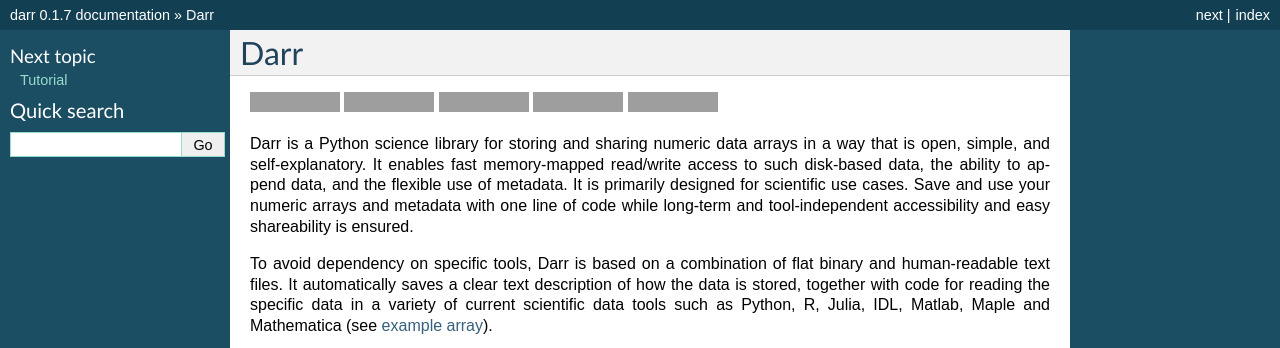
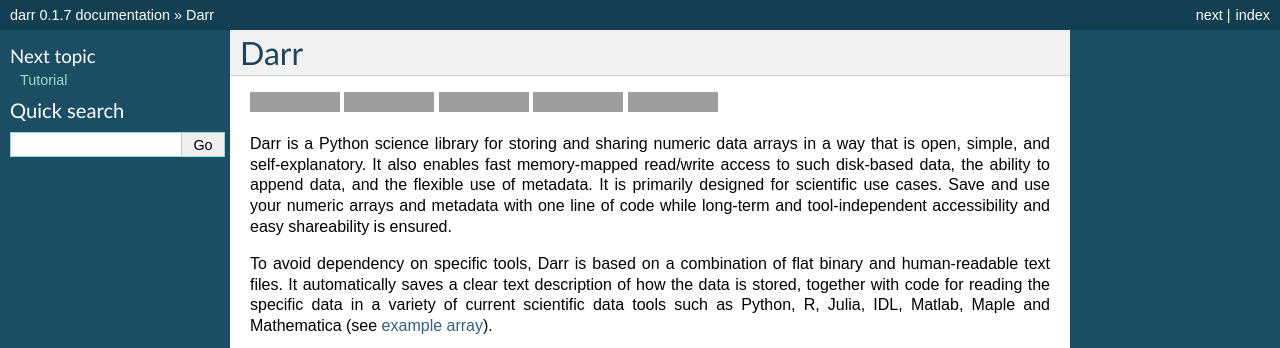
Before and after one commit to gbeckers/Darr, a Sphinx documentation site: the page built from docs/index.rst, in a window 1280 px wide, cut to the strip 0-348 px from the top of the page. Built offline with Sphinx 7.4.7, drawn with Linux system fonts in a browser that asks for light colours; grey boxes are pictures that could not be loaded.

Commit message:
small doc fix

```diff
--- a/README.rst
+++ b/README.rst
@@ -6,7 +6,7 @@
 
 
 Darr is a Python science library for storing and sharing numeric data arrays
-in a way that is open, simple, and self-explanatory. It enables fast
+in a way that is open, simple, and self-explanatory. It also enables fast
 memory-mapped read/write access to such disk-based data, the ability to append
 data, and the flexible use of metadata. It is primarily designed for
 scientific use cases. Save and use your numeric arrays and metadata with one
--- a/docs/index.rst
+++ b/docs/index.rst
@@ -10,7 +10,7 @@
 
 
 Darr is a Python science library for storing and sharing numeric data arrays
-in a way that is open, simple, and self-explanatory. It enables fast
+in a way that is open, simple, and self-explanatory. It also enables fast
 memory-mapped read/write access to such disk-based data, the ability to append
 data, and the flexible use of metadata. It is primarily designed for
 scientific use cases. Save and use your numeric arrays and metadata with one
--- a/setup.py
+++ b/setup.py
@@ -10,7 +10,7 @@
 long_description = \
 """
 Darr is a Python science library for storing and sharing numeric data arrays
-in a way that is open, simple, and self-explanatory. It enables fast
+in a way that is open, simple, and self-explanatory. It also enables fast
 memory-mapped read/write access to such disk-based data, the ability to append
 data, and the flexible use of metadata. It is primarily designed for
 scientific use cases. Save and use your numeric arrays and metadata with one
```
Also changed, not shown: 1 other file.
